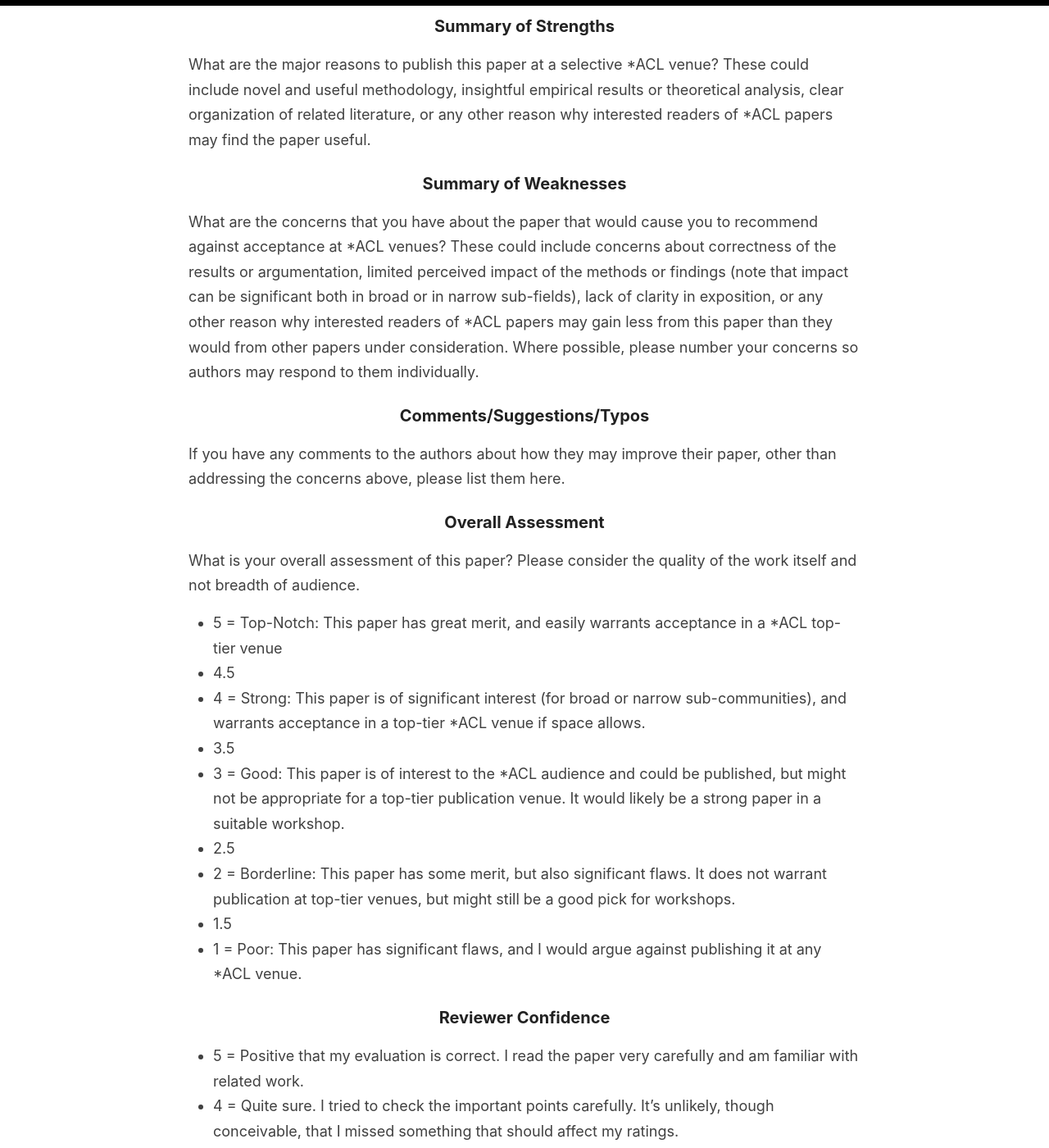
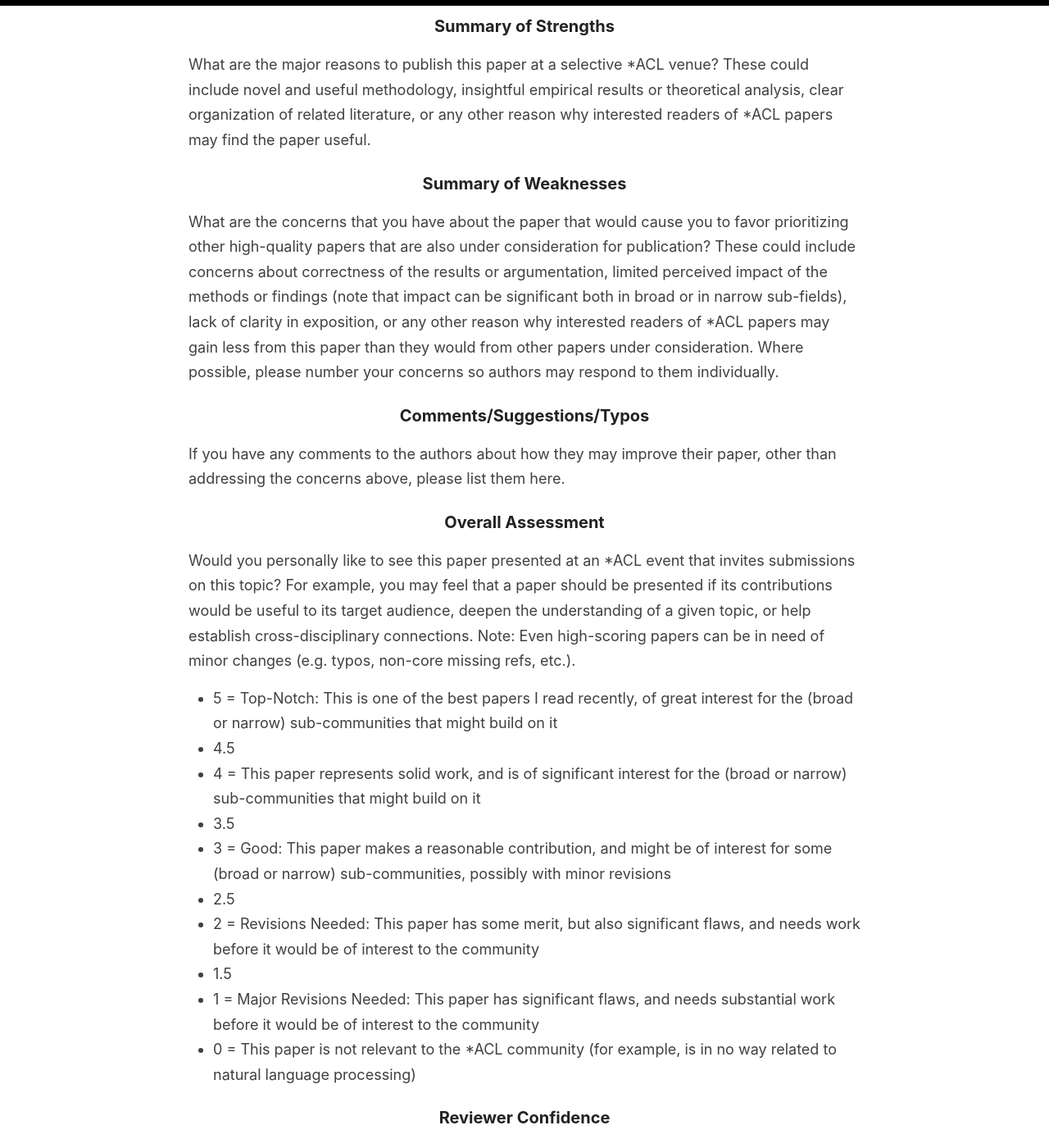
Before and after one commit to amitmerchant1990/reverie, a Jekyll site: the page built from reviewform.md, in a window 1280 px wide and 1400 px high, scrolled down 396 px. Shown: the whole window at 82% size. Built offline with Jekyll 4.4.1, drawn with Linux system fonts in a browser that asks for light colours; some of the changed text lies outside the part shown.

Commit message:
Update reviewform.md

```diff
--- a/reviewform.md
+++ b/reviewform.md
@@ -14,7 +14,7 @@
 
 ### Summary of Weaknesses
 
-What are the concerns that you have about the paper that would cause you to recommend against acceptance at *ACL venues? These could include concerns about correctness of the results or argumentation, limited perceived impact of the methods or findings (note that impact can be significant both in broad or in narrow sub-fields), lack of clarity in exposition, or any other reason why interested readers of *ACL papers may gain less from this paper than they would from other papers under consideration. Where possible, please number your concerns so authors may respond to them individually.
+What are the concerns that you have about the paper that would cause you to favor prioritizing other high-quality papers that are also under consideration for publication? These could include concerns about correctness of the results or argumentation, limited perceived impact of the methods or findings (note that impact can be significant both in broad or in narrow sub-fields), lack of clarity in exposition, or any other reason why interested readers of *ACL papers may gain less from this paper than they would from other papers under consideration. Where possible, please number your concerns so authors may respond to them individually.
 
 ### Comments/Suggestions/Typos
 
@@ -22,18 +22,18 @@
 
 ### Overall Assessment
 
-What is your overall assessment of this paper? Please consider the quality of the work itself and not breadth of audience.
+Would you personally like to see this paper presented at an *ACL event that invites submissions on this topic? For example, you may feel that a paper should be presented if its contributions would be useful to its target audience, deepen the understanding of a given topic, or help establish cross-disciplinary connections. Note: Even high-scoring papers can be in need of minor changes (e.g. typos, non-core missing refs, etc.).
 
-
-* 5 = Top-Notch: This paper has great merit, and easily warrants acceptance in a *ACL top-tier venue
+* 5 = Top-Notch: This is one of the best papers I read recently, of great interest for the (broad or narrow) sub-communities that might build on it
 * 4.5
-* 4 = Strong: This paper is of significant interest (for broad or narrow sub-communities), and warrants acceptance in a top-tier *ACL venue if space allows.
+* 4 = This paper represents solid work, and is of significant interest for the (broad or narrow) sub-communities that might build on it
 * 3.5
-* 3 = Good: This paper is of interest to the *ACL audience and could be published, but might not be appropriate for a top-tier publication venue. It would likely be a strong paper in a suitable workshop.
+* 3 = Good: This paper makes a reasonable contribution, and might be of interest for some (broad or narrow) sub-communities, possibly with minor revisions
 * 2.5
-* 2 = Borderline: This paper has some merit, but also significant flaws. It does not warrant publication at top-tier venues, but might still be a good pick for workshops.
+* 2 = Revisions Needed: This paper has some merit, but also significant flaws, and needs work before it would be of interest to the community
 * 1.5
-* 1 = Poor: This paper has significant flaws, and I would argue against publishing it at any *ACL venue.
+* 1 = Major Revisions Needed: This paper has significant flaws, and needs substantial work before it would be of interest to the community
+* 0 = This paper is not relevant to the *ACL community (for example, is in no way related to natural language processing)
 
 ### Reviewer Confidence
 
@@ -56,9 +56,21 @@
 
 ## Further Questions
 
-### Replicability
+### Limitations and Societal Impact
 
-Will members of the ACL community be able to reproduce or verify the results in this paper?
+Have the authors adequately discussed the limitations and potential positive and negative societal impacts of their work? If not, please include constructive suggestions for improvement. Authors should be rewarded rather than punished for being up front about the limitations of their work and any potential negative societal impact. You are encouraged to think through whether any critical points are missing and provide these as feedback for the authors. Consider, for example, cases of exclusion of user groups, overgeneralization of findings, unfair impacts on traditionally marginalized populations, bias confirmation, under- and overexposure of languages or approaches, and dual use (see Hovy and Spruit, 2016, for examples of those). Consider who benefits from the technology if it is functioning as intended, as well as who might be harmed, and how. Consider the failure modes, and in case of failure, who might be harmed and how.
+
+### Ethical Concerns
+
+Please review the ACL code of ethics (https://www.aclweb.org/portal/content/acl-code-ethics) and the ARR checklist submitted by the authors in the submission form. If there are ethical issues with this paper, please describe them and the extent to which they have been acknowledged or addressed by the authors.
+
+### Needs Ethics Review
+
+Should this paper be sent for an in-depth ethics review? We have a small ethics committee that can specially review very challenging papers when it comes to ethical issues. If this seems to be such a paper, then please explain why here, and we will try to ensure that it receives a separate review.
+
+### Reproducibility
+
+Is there enough information in this paper for a reader to reproduce the main results, use results presented in this paper in future work (e.g., as a baseline), or build upon this work?
 
 * 5 = They could easily reproduce the results.
 * 4 = They could mostly reproduce the results, but there may be some variation because of sample variance or minor variations in their interpretation of the protocol or method.
@@ -95,9 +107,3 @@
 * 1 = I do not have even an educated guess about author identity.
 
 (Optional) Conjecture as to author identity.  Authors will not see your response.
-
-### Ethical Concerns
-
-Independent of your judgement of the quality of the work, please review the [ACL code of ethics](https://www.aclweb.org/portal/content/acl-code-ethics) and list any ethical concerns related to this paper.
-
-Any entry means that the paper will be referred to the Ethics Committee for further ethics review.
```
